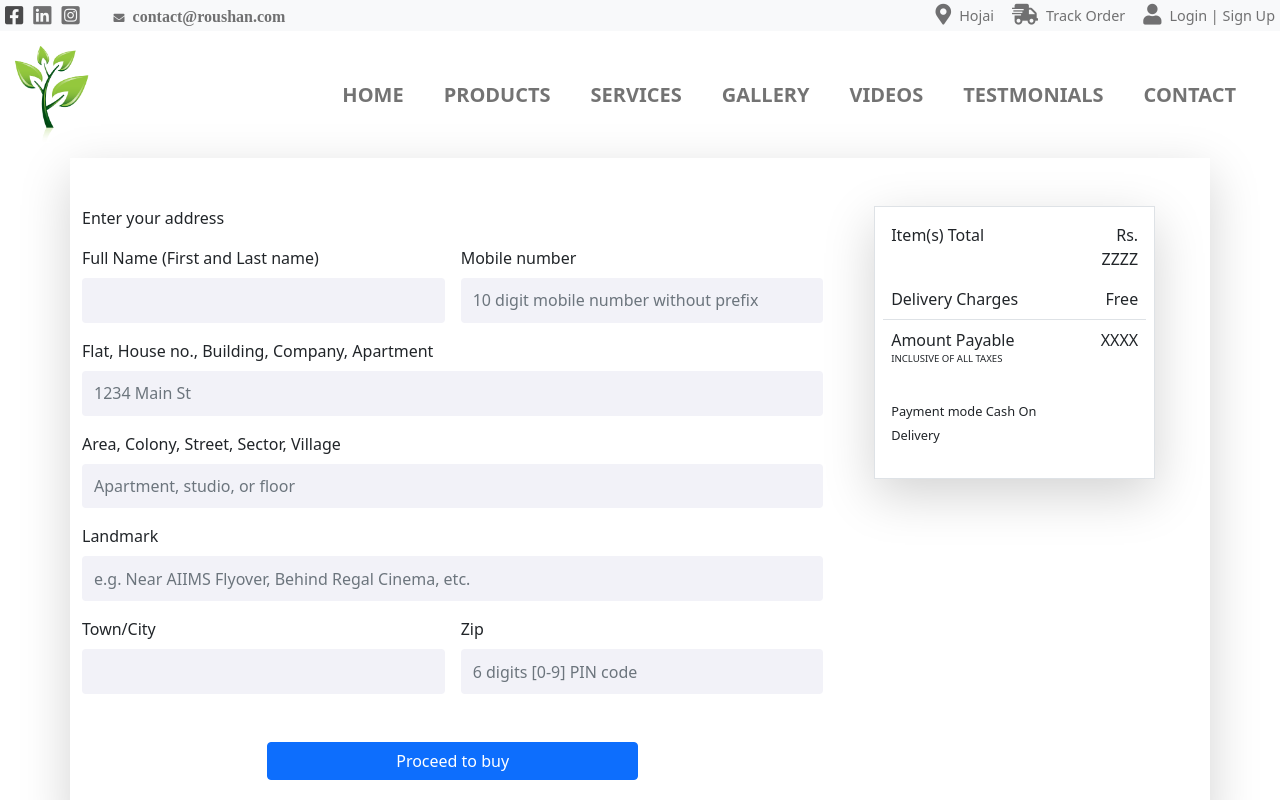
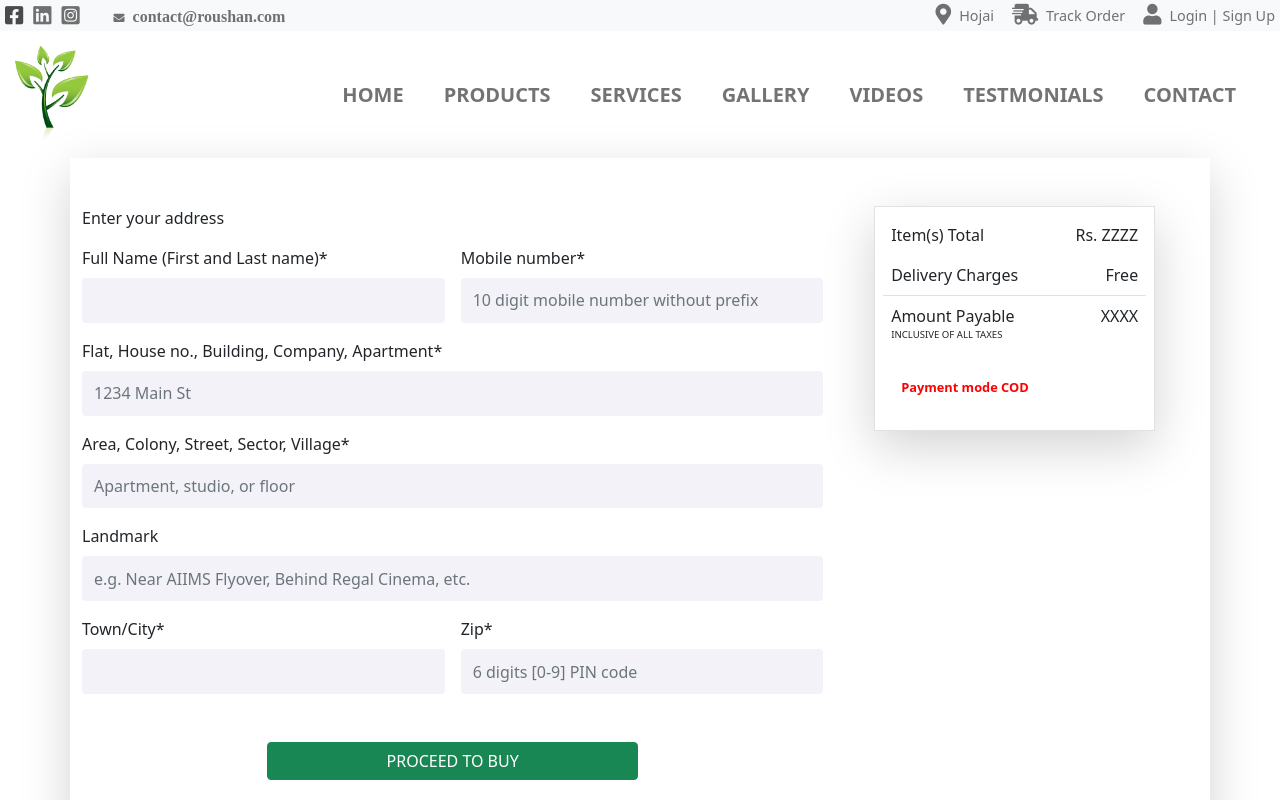
Before and after one commit to rahul7007/Nursery, a React (Create React App) app in the folder client/: page /checkout in a window 1280 px wide. Shown: the top 800 px of the page. Built offline with nearby package versions, Linux system fonts and the light colour scheme.

Commit message:
Address form added with validations

```diff
--- a/client/src/components/Checkout.js
+++ b/client/src/components/Checkout.js
@@ -4,50 +4,118 @@ import Auth from './Auth'
 import Footer from './Footer'
 import api from '../api'
 import './style.css'
+import { validateName, validatePhone, validateAddress, validatePincode } from '../util/helpers'
+import { NAME_ERROR_MESSAGE, PHONE_ERROR_MESSAGE, ADDRESS_ERROR_MESSAGE, ZIP_ERROR_MESSAGE } from '../util/constants'
 
 const Checkout = ({ history }) => {
+
+    const [values, setValues] = useState({
+        fname: '',
+        phone: '',
+        address: '',
+        area: '',
+        landmark: '',
+        city: '',
+        zip: '',
+        fnameError: false,
+        phoneError: false,
+        addressError: false,
+        areaError: false,
+        landmarkError: false,
+        cityError: false,
+        zipError: false
+    })
+
+
+    const { fname, phone, address, area, landmark, city, zip, fnameError, phoneError, addressError, areaError, landmarkError, cityError, zipError } = values
+
+    const handleOnChange = name => (e) => {
+        setValues({
+            ...values,
+            [name]: e.target.value,
+            fnameError: false,
+            phoneError: false,
+            addressError: false,
+            areaError: false,
+            landmarkError: false,
+            cityError: false,
+            zipError: false
+        })
+    }
+
+    const placeOrder = (e) => {
+        e.preventDefault()
+
+        const nameIsValid = validateName(fname);
+        const phoneIsValid = validatePhone(phone);
+        const addressIsValid = validateAddress(address);
+        const pinIsValid = validatePincode(zip);
+
+        if (!nameIsValid) {
+            setValues({ ...values, fnameError: true })
+        } else if (!phoneIsValid) {
+            setValues({ ...values, phoneError: true })
+        } else if (!addressIsValid) {
+            setValues({ ...values, addressError: true })
+        } else if (area === '') {
+            setValues({ ...values, areaError: true })
+        } else if (landmark === '') {
+            setValues({ ...values, landmarkError: true })
+        } else if (city === '') {
+            setValues({ ...values, cityError: true })
+        } else if (!pinIsValid) {
+            setValues({ ...values, zipError: true })
+        }
+    }
 
     return (
         <div>
             <Auth />
             <Navbar />
-            <section>
+            <section id="checkout">
                 <div className="container py-5 shadow-lg bg-body">
                     <div className="row gx-2">
                         <div className="col-lg-8">
                             <p>Enter your address</p>
                             <form class="row g-3">
                                 <div class="col-md-6">
-                                    <label for="inputEmail4" class="form-label">Full Name (First and Last name)</label>
-                                    <input type="text" class="form-control" />
+                                    <label class="form-label">Full Name (First and Last name)*</label>
+                                    <input type="text" class="form-control" name="fname" onChange={handleOnChange("fname")} />
+                                    {fnameError ? <span>{NAME_ERROR_MESSAGE}</span> : null}
                                 </div>
                                 <div class="col-md-6">
-                                    <label for="inputPassword4" class="form-label">Mobile number</label>
-                                    <input type="text" class="form-control" placeholder="10 digit mobile number without prefix" />
+                                    <label class="form-label">Mobile number*</label>
+                                    <input type="text" class="form-control" placeholder="10 digit mobile number without prefix" name="phone" onChange={handleOnChange("phone")} />
+                                    {phoneError ? <span>{PHONE_ERROR_MESSAGE}</span> : null}
                                 </div>
                                 <div class="col-12">
-                                    <label for="inputAddress" class="form-label">Flat, House no., Building, Company, Apartment</label>
-                                    <input type="text" class="form-control" placeholder="1234 Main St" />
+                                    <label class="form-label">Flat, House no., Building, Company, Apartment*</label>
+                                    <input type="text" class="form-control" placeholder="1234 Main St" name="address" onChange={handleOnChange("address")} />
+                                    {addressError ? <span>{ADDRESS_ERROR_MESSAGE}</span> : null}
                                 </div>
                                 <div class="col-12">
-                                    <label for="inputAddress2" class="form-label">Area, Colony, Street, Sector, Village</label>
-                                    <input type="text" class="form-control" placeholder="Apartment, studio, or floor" />
+                                    <label class="form-label">Area, Colony, Street, Sector, Village*</label>
+                                    <input type="text" class="form-control" placeholder="Apartment, studio, or floor" name="area" onChange={handleOnChange("area")} />
+                                    {areaError ? <span>Area error</span> : null}
                                 </div>
                                 <div class="col-12">
-                                    <label for="inputAddress2" class="form-label">Landmark</label>
-                                    <input type="text" class="form-control" placeholder="e.g. Near AIIMS Flyover, Behind Regal Cinema, etc." />
+                                    <label class="form-label">Landmark</label>
+                                    <input type="text" class="form-control" placeholder="e.g. Near AIIMS Flyover, Behind Regal Cinema, etc." name="landmark" onChange={handleOnChange("landmark")} />
+                                    {landmarkError ? <span>Landmark error</span> : null}
                                 </div>
 
                                 <div class="col-md-6">
-                                    <label for="inputCity" class="form-label">Town/City</label>
-                                    <input type="text" class="form-control" />
+                                    <label class="form-label">Town/City*</label>
+                                    <input type="text" class="form-control" name="city" onChange={handleOnChange("city")} />
+                                    {cityError ? <span>City error</span> : null}
                                 </div>
                                 <div class="col-md-6">
-                                    <label for="inputZip" class="form-label">Zip</label>
-                                    <input type="text" class="form-control" placeholder="6 digits [0-9] PIN code" />
+                                    <label class="form-label">Zip*</label>
+                                    <input type="text" class="form-control" placeholder="6 digits [0-9] PIN code" name="zip" onChange={handleOnChange("zip")} />
+                                    {zipError ? <span>{ZIP_ERROR_MESSAGE}</span> : null}
                                 </div>
                                 <div class="mt-5 d-flex">
-                                    <button type="submit" class="btn btn-primary w-50 mx-auto" onClick={() => history.push('/order-placed')}>Proceed to buy</button>
+                                    <button type="submit" class="btn btn-success w-50 mx-auto" onClick={placeOrder}>PROCEED TO BUY</button>
                                 </div>
                             </form>
                         </div>
@@ -77,7 +145,7 @@ const Checkout = ({ history }) => {
                                         </tr>
                                         <tr>
                                             <td className="border-0">
-                                                <span style={{ fontSize: '.8rem' }} >Payment mode Cash On Delivery</span>
+                                                <span>Payment mode COD</span>
                                             </td>
                                         </tr>
                                     </tbody>
--- a/client/src/components/style.css
+++ b/client/src/components/style.css
@@ -344,3 +344,16 @@ textarea {
 .remove-outline {
   outline: none !important;
 }
+
+/* error messages */
+#checkout span {
+  font-size: 0.8rem;
+  color: red;
+  font-weight: bold;
+  margin-left: 10px;
+}
+
+#checkout .btn:focus {
+  outline: none;
+  box-shadow: none;
+}
--- /dev/null
+++ b/client/src/util/constants.js
@@ -0,0 +1,4 @@
+export const NAME_ERROR_MESSAGE = 'Please enter valid name';
+export const PHONE_ERROR_MESSAGE = 'Please enter valid phone number';
+export const ADDRESS_ERROR_MESSAGE = 'Please enter valid address';
+export const ZIP_ERROR_MESSAGE = 'Invalid ZIP';
--- /dev/null
+++ b/client/src/util/helpers.js
@@ -0,0 +1,14 @@
+import { ONLY_ALPHABETS_PATTERN, PHONE_PATTERN, PINCODE_PATTERN, ADDRESS_PATTERN } from './regexPatterns';
+
+export const validateName = (name) => {
+    return ONLY_ALPHABETS_PATTERN.test(name);
+}
+export const validatePhone = (phone) => {
+    return PHONE_PATTERN.test(phone);
+}
+export const validateAddress = (address) => {
+    return ADDRESS_PATTERN.test(address);
+}
+export const validatePincode = (pin) => {
+    return PINCODE_PATTERN.test(pin);
+}
--- /dev/null
+++ b/client/src/util/regexPatterns.js
@@ -0,0 +1,4 @@
+export const ONLY_ALPHABETS_PATTERN = /^[A-Za-z]{1,63}(\s[A-Za-z]{1,63}){0,10}$/;
+export const PHONE_PATTERN = /^[0-9]{10}$/;
+export const PINCODE_PATTERN = /^[0-9]{6}$/;
+export const ADDRESS_PATTERN = /^[a-zA-Z0-9,\@\-:\.]{1,64}[a-zA-Z0-9,\@\-:\.\s]*$/;
```
